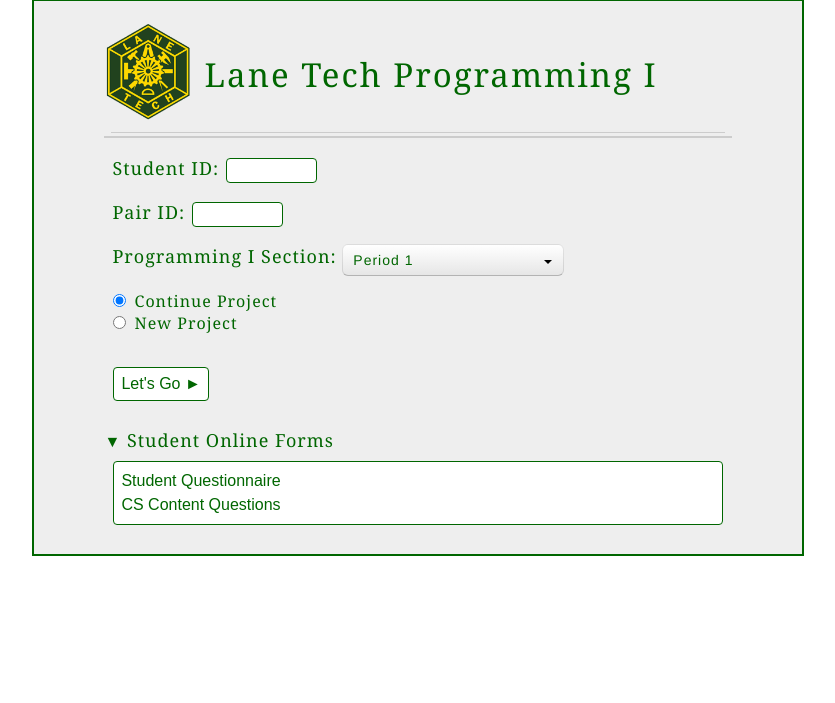
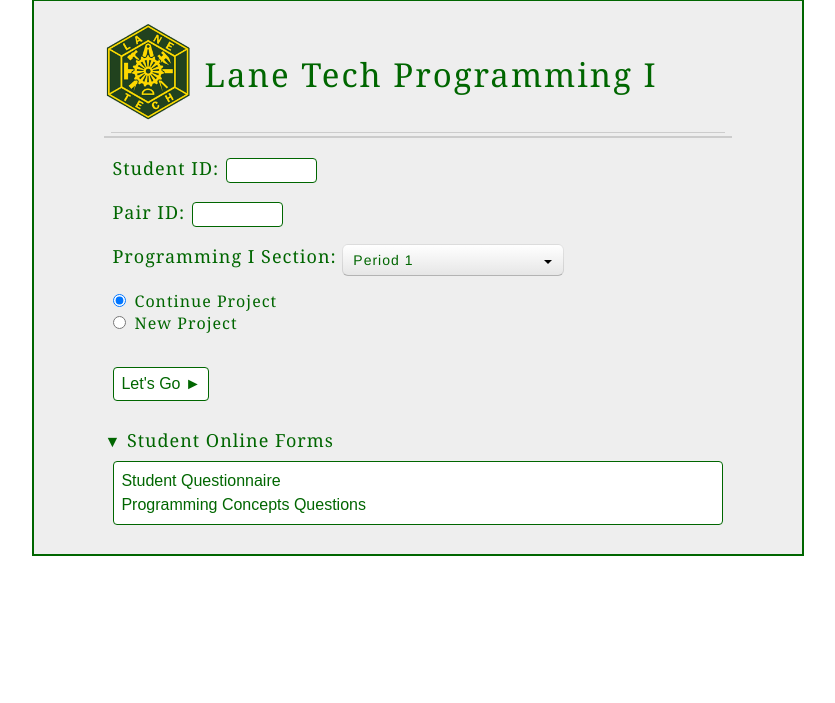
Before and after one commit to dweintrop/BoB-site, a Django app: page / in a window 1280 px wide, after a click that opens the changed part. Shown: the part 21-724 px from the top of the page, without its empty margins (222-1057 px from the left). Run offline with Django 3.2, Linux system fonts and the light colour scheme; some libraries are stand-ins or nearby versions.

Commit message:
hooking up Programming questions to login page

```diff
--- a/BoB/templates/login.html
+++ b/BoB/templates/login.html
@@ -135,7 +135,7 @@
       $( "#student_surveys" ).accordion({
 				collapsible: true,
 				active: false,
-				activate: function( event, ui) {
+				beforeActivate: function( event, ui) {
 					$('#survey-arrow').html( $('#survey-arrow').html() == '►' ? '▼' : '►');
 					}
 			});
@@ -183,7 +183,7 @@
 						<h3 style="cursor:pointer; margin-bottom: 0; padding: 0;"><span id="survey-arrow" style="font-size:16px;">►</span>&nbsp;Student Online Forms</h3>
 						<div class="form_list">
 							<a href="https://docs.google.com/forms/d/1s-yF3hoWAOJkWaCfu2i2deg4ljxPvvSjorifU-TA7B8/viewform" target="_blank"> Student Questionnaire</a> <br/>
-							<a href="#" target="_blank"> CS Content Questions</a> <br/>
+							<a href="https://docs.google.com/a/u.northwestern.edu/forms/d/1Ch36OAeRWRgt6nSzYjWC1bB0a6G6YtZHRdfJPp6qM0k/viewform" target="_blank"> Programming Concepts Questions</a> <br/>
 						</div>
 					</div>
 
```
